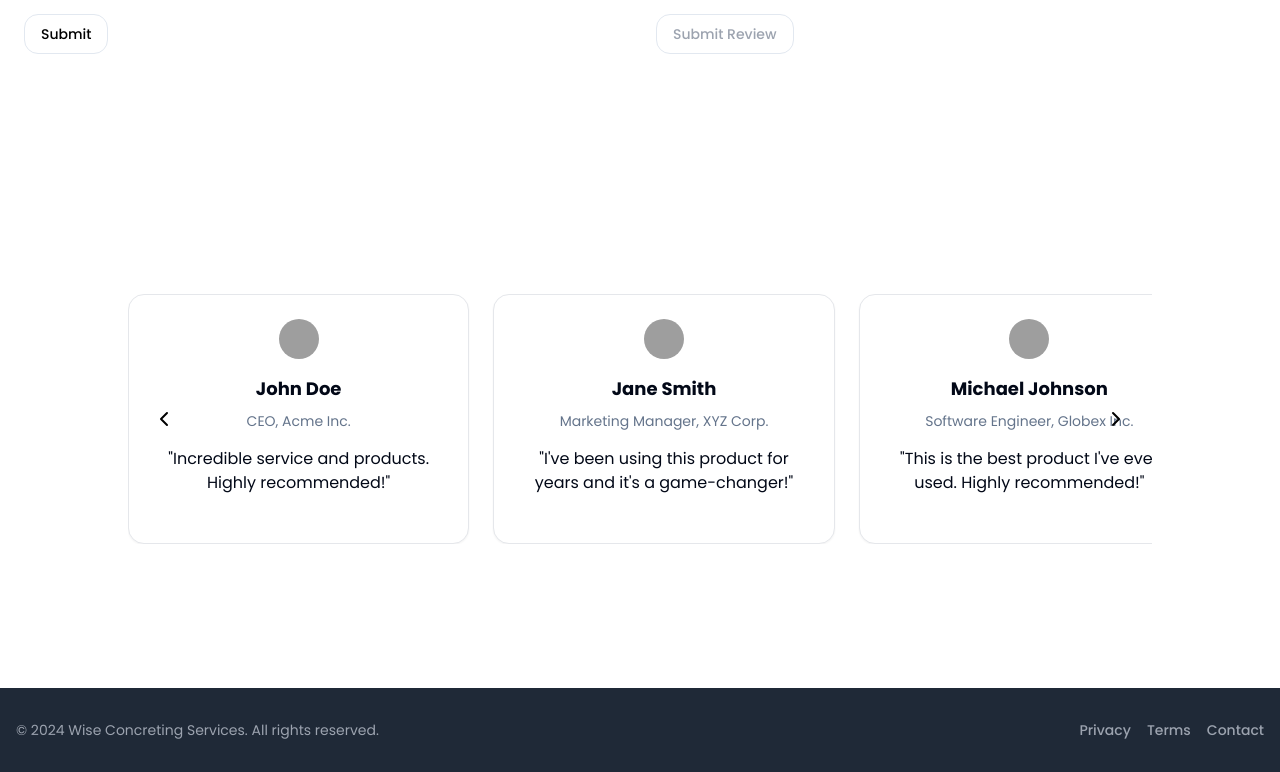
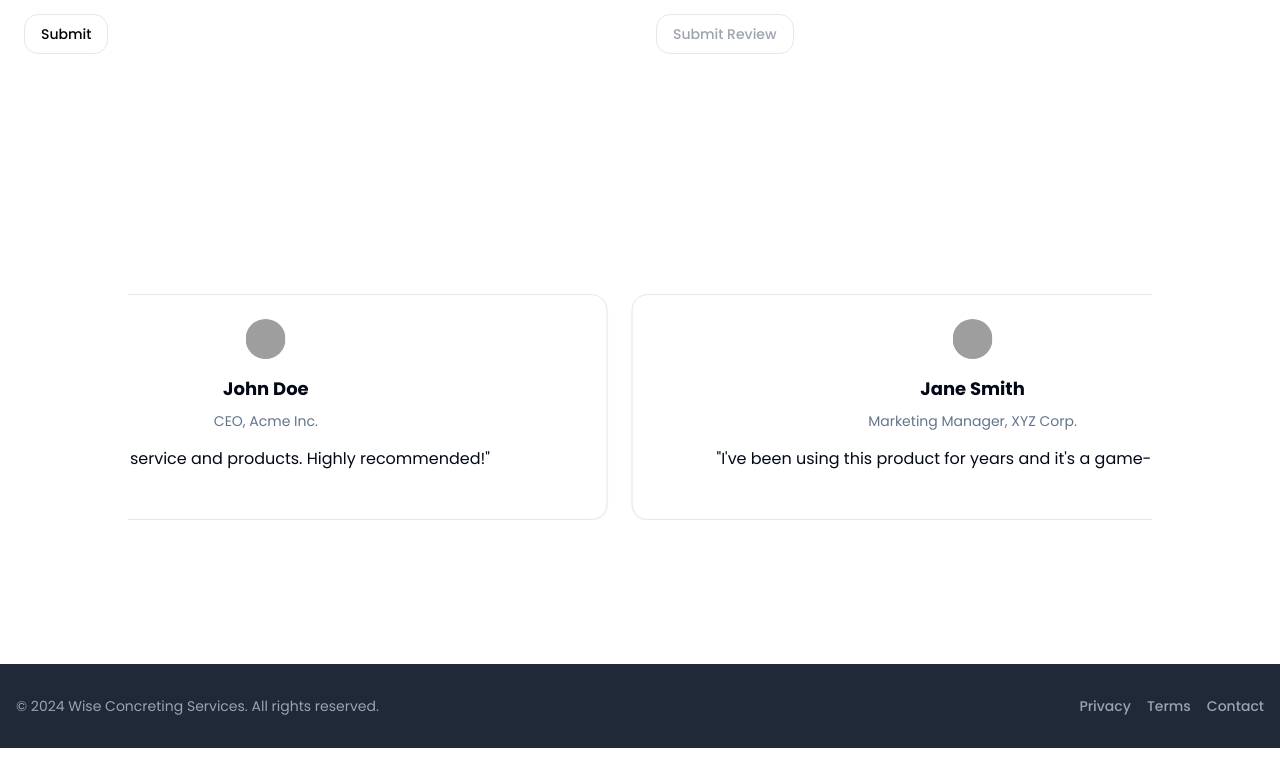
Before and after one commit to rahulduttt/concrete, a Next.js app: page / in a window 1280 px wide. Shown: the part 1717-2489 px from the top of the page. After the commit the page ends 2465 px from the top, so only its background shows below. Built offline with nearby package versions, Linux system fonts and the light colour scheme; grey boxes are pictures that could not be loaded.

Commit message:
feat: Refactor Testimonials component to use TestimonialCard and add scrolling animation for enhanced visual appeal

```diff
--- a/src/components/testimonials.jsx
+++ b/src/components/testimonials.jsx
@@ -1,3 +1,4 @@
+"use client"
 /**
 * This code was generated by v0 by Vercel.
 * @see https://v0.dev/t/RkPeY9pIPuo
@@ -23,112 +24,58 @@ import { Button } from "@/components/ui/button"
 
 export function Testimonials() {
   return (
-    (<div className="w-full mx-auto py-12 px-4 sm:px-6 lg:px-8">
-      <div className="relative">
-        <div className="overflow-hidden">
-          <div className="flex animate-scroll-left space-x-6">
+    <div className="w-full mx-auto py-12 px-4 sm:px-6 lg:px-8">
+      <div className="relative overflow-hidden">
+        <div className="flex space-x-6" style={{
+          width: '200%',
+          animation: 'scroll 30s linear infinite',
+        }}>
+          {/* First set of cards */}
+          <TestimonialCard name="John Doe" role="CEO, Acme Inc." quote="Incredible service and products. Highly recommended!" />
+          <TestimonialCard name="Jane Smith" role="Marketing Manager, XYZ Corp." quote="I've been using this product for years and it's a game-changer!" />
+          <TestimonialCard name="Michael Johnson" role="Software Engineer, Globex Inc." quote="This is the best product I've ever used. Highly recommended!" />
+          <TestimonialCard name="Emily Davis" role="Designer, Stark Industries" quote="I love this product! It has made my life so much easier." />
+          <TestimonialCard name="Sarah Lee" role="Project Manager, Stark Industries" quote="This product has exceeded all my expectations. Highly recommended!" />
+          <TestimonialCard name="David Kim" role="Sales Manager, Globex Inc." quote="This product has been a game-changer for my business. Highly recommended!" />
+
+          {/* Duplicate set of cards */}
+          <TestimonialCard name="John Doe" role="CEO, Acme Inc." quote="Incredible service and products. Highly recommended!" />
+          <TestimonialCard name="Jane Smith" role="Marketing Manager, XYZ Corp." quote="I've been using this product for years and it's a game-changer!" />
+          <TestimonialCard name="Michael Johnson" role="Software Engineer, Globex Inc." quote="This is the best product I've ever used. Highly recommended!" />
+          <TestimonialCard name="Emily Davis" role="Designer, Stark Industries" quote="I love this product! It has made my life so much easier." />
+          <TestimonialCard name="Sarah Lee" role="Project Manager, Stark Industries" quote="This product has exceeded all my expectations. Highly recommended!" />
+          <TestimonialCard name="David Kim" role="Sales Manager, Globex Inc." quote="This product has been a game-changer for my business. Highly recommended!" />
+        </div>
+      </div>
+      <style jsx>{`
+                @keyframes scroll {
+                  0% {
+                    transform: translateX(0);
+                  }
+                  100% {
+                    transform: translateX(-50%);
+                  }
+                }
+              `}</style>
+    </div>
+  );
+}
+
+function TestimonialCard({ name, role, quote }) {
+  return (
     <div className="flex-shrink-0 w-full sm:w-1/2 lg:w-1/3">
       <Card className="h-full">
         <CardContent className="flex flex-col items-center justify-center p-6">
           <Avatar className="mb-4">
             <AvatarImage src="/placeholder-user.jpg" />
-                    <AvatarFallback>C1</AvatarFallback>
+            <AvatarFallback>{name[0]}</AvatarFallback>
           </Avatar>
-                  <h3 className="text-lg font-semibold mb-2">John Doe</h3>
-                  <p className="text-muted-foreground text-sm mb-4">CEO, Acme Inc.</p>
-                  <p className="text-center">&quot;Incredible service and products. Highly recommended!&quot;</p>
+          <h3 className="text-lg font-semibold mb-2">{name}</h3>
+          <p className="text-muted-foreground text-sm mb-4">{role}</p>
+          <p className="text-center">&quot;{quote}&quot;</p>
         </CardContent>
       </Card>
     </div>
-            <div className="flex-shrink-0 w-full sm:w-1/2 lg:w-1/3">
-              <Card className="h-full">
-                <CardContent className="flex flex-col items-center justify-center p-6">
-                  <Avatar className="mb-4">
-                    <AvatarImage src="/placeholder-user.jpg" />
-                    <AvatarFallback>C2</AvatarFallback>
-                  </Avatar>
-                  <h3 className="text-lg font-semibold mb-2">Jane Smith</h3>
-                  <p className="text-muted-foreground text-sm mb-4">Marketing Manager, XYZ Corp.</p>
-                  <p className="text-center">
-                    &quot;I&apos;ve been using this product for years and it&apos;s a game-changer!&quot;
-                  </p>
-                </CardContent>
-              </Card>
-            </div>
-            <div className="flex-shrink-0 w-full sm:w-1/2 lg:w-1/3">
-              <Card className="h-full">
-                <CardContent className="flex flex-col items-center justify-center p-6">
-                  <Avatar className="mb-4">
-                    <AvatarImage src="/placeholder-user.jpg" />
-                    <AvatarFallback>C3</AvatarFallback>
-                  </Avatar>
-                  <h3 className="text-lg font-semibold mb-2">Michael Johnson</h3>
-                  <p className="text-muted-foreground text-sm mb-4">Software Engineer, Globex Inc.</p>
-                  <p className="text-center">
-                    &quot;This is the best product I&apos;ve ever used. Highly recommended!&quot;
-                  </p>
-                </CardContent>
-              </Card>
-            </div>
-            <div className="flex-shrink-0 w-full sm:w-1/2 lg:w-1/3">
-              <Card className="h-full">
-                <CardContent className="flex flex-col items-center justify-center p-6">
-                  <Avatar className="mb-4">
-                    <AvatarImage src="/placeholder-user.jpg" />
-                    <AvatarFallback>C4</AvatarFallback>
-                  </Avatar>
-                  <h3 className="text-lg font-semibold mb-2">Emily Davis</h3>
-                  <p className="text-muted-foreground text-sm mb-4">Designer, Stark Industries</p>
-                  <p className="text-center">&quot;I love this product! It has made my life so much easier.&quot;</p>
-                </CardContent>
-              </Card>
-            </div>
-            <div className="flex-shrink-0 w-full sm:w-1/2 lg:w-1/3">
-              <Card className="h-full">
-                <CardContent className="flex flex-col items-center justify-center p-6">
-                  <Avatar className="mb-4">
-                    <AvatarImage src="/placeholder-user.jpg" />
-                    <AvatarFallback>C5</AvatarFallback>
-                  </Avatar>
-                  <h3 className="text-lg font-semibold mb-2">Sarah Lee</h3>
-                  <p className="text-muted-foreground text-sm mb-4">Project Manager, Stark Industries</p>
-                  <p className="text-center">
-                    &quot;This product has exceeded all my expectations. Highly recommended!&quot;
-                  </p>
-                </CardContent>
-              </Card>
-            </div>
-            <div className="flex-shrink-0 w-full sm:w-1/2 lg:w-1/3">
-              <Card className="h-full">
-                <CardContent className="flex flex-col items-center justify-center p-6">
-                  <Avatar className="mb-4">
-                    <AvatarImage src="/placeholder-user.jpg" />
-                    <AvatarFallback>C6</AvatarFallback>
-                  </Avatar>
-                  <h3 className="text-lg font-semibold mb-2">David Kim</h3>
-                  <p className="text-muted-foreground text-sm mb-4">Sales Manager, Globex Inc.</p>
-                  <p className="text-center">
-                    &quot;This product has been a game-changer for my business. Highly recommended!&quot;
-                  </p>
-                </CardContent>
-              </Card>
-            </div>
-          </div>
-        </div>
-        <div className="absolute top-1/2 -translate-y-1/2 left-4 z-10">
-          <Button variant="ghost" size="icon">
-            <ChevronLeftIcon className="w-6 h-6" />
-            <span className="sr-only">Previous</span>
-          </Button>
-        </div>
-        <div className="absolute top-1/2 -translate-y-1/2 right-4 z-10">
-          <Button variant="ghost" size="icon">
-            <ChevronRightIcon className="w-6 h-6" />
-            <span className="sr-only">Next</span>
-          </Button>
-        </div>
-      </div>
-    </div>)
   );
 }
 
```
Lines whose indentation alone changed are shown as unchanged.
